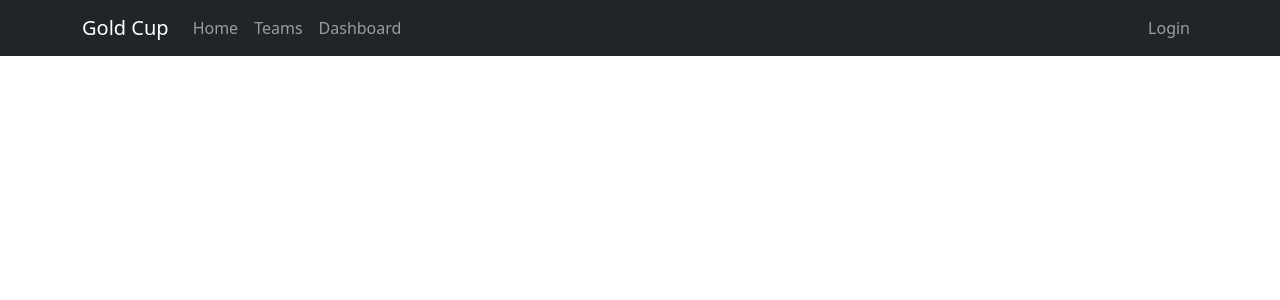
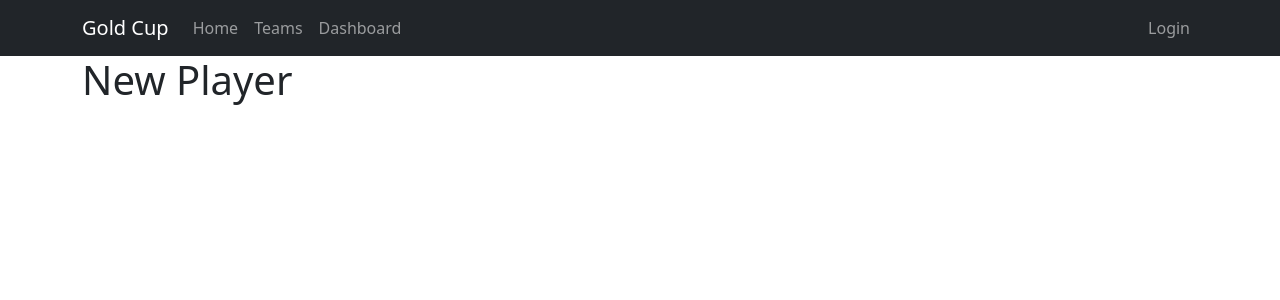
Before and after one commit to gold-cup/gold-cup-frontend, a React (Create React App) app: page /new-player in a window 1280 px wide. Shown: the top 300 px of the page. Built offline with nearby package versions, Linux system fonts and the light colour scheme.

Commit message:
Added New Player Page Scaffold

```diff
--- a/src/App.tsx
+++ b/src/App.tsx
@@ -1,5 +1,5 @@
 import React from 'react';
-import {Teams, Home, TeamInfo, Register, Dashboard, Login, NewPerson, PersonEdit, NewTeam, TeamEdit} from './pages'
+import {Teams, Home, TeamInfo, Register, Dashboard, Login, NewPerson, PersonEdit, NewTeam, TeamEdit, NewPlayer} from './pages'
 import {BrowserRouter, Routes, Route} from 'react-router-dom'
 import { Navigation } from './components';
 
@@ -23,6 +23,7 @@ function App() {
           <Route path="/teams" element={<Teams />} />
           <Route path="/new-team" element={<NewTeam />} />
           <Route path="/team/:id/edit" element={<TeamEdit />} />
+          <Route path="/new-player" element={<NewPlayer />} />
           <Route path="/" element={<Home />} />
         </Routes>
       </BrowserRouter>
--- /dev/null
+++ b/src/pages/NewPlayer/NewPlayer.tsx
@@ -0,0 +1,5 @@
+export const NewPlayer = () => {
+    return (
+        <h1>New Player</h1>
+    )
+}
--- /dev/null
+++ b/src/pages/NewPlayer/index.ts
@@ -0,0 +1 @@
+export {NewPlayer} from './NewPlayer';
--- a/src/pages/index.ts
+++ b/src/pages/index.ts
@@ -8,3 +8,4 @@ export {NewPerson} from './NewPerson'
 export {PersonEdit} from './PersonEdit'
 export {NewTeam} from './NewTeam'
 export {TeamEdit} from './TeamEdit'
+export {NewPlayer} from './NewPlayer'
```
